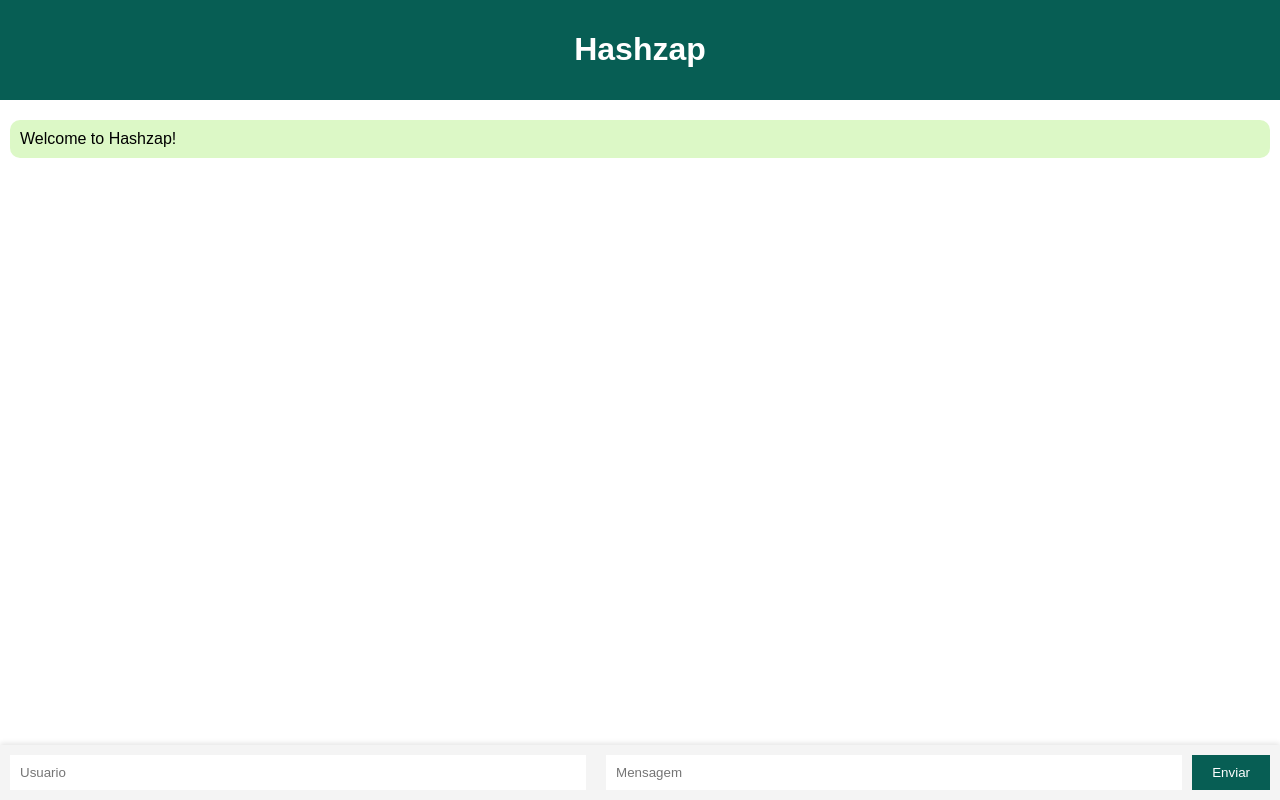
After one commit to edigarmaia/python-hashtag, a Flask app: template jornada python/aula4 - hashzap/templates/index.html in a window 1280 px wide. The commit adds this page. Run offline with Flask 3, Linux system fonts and the light colour scheme; the template is opened without the code that fills it, so the values that code supplies are empty; some libraries are stand-ins or nearby versions.

Commit message:
Projeto finalizado

```diff
--- a/jornada python/aula4 - hashzap/main.py
+++ b/jornada python/aula4 - hashzap/main.py
@@ -13,16 +13,28 @@
 
 # importar o flask
 from flask import Flask, render_template
+from flask_socketio import SocketIO, send
+
 
 # criar o app
 app = Flask(__name__)
+socketio = SocketIO(app, cors_allowed_origin="*")
+
+
+# funcionalidade de enviar mensagem
+@socketio.on("message")
+def gerenciar_mensagem(mensagem):
+    send(mensagem, broadcast=True)
+
 
 # criar a primeira pagina - primeira rota
 @app.route("/")
 def homepage():
-    return render_template("homepage.html")
+    return render_template("index.html")
+
 
 # roda o aplicativo
-app.run()
+socketio.run(app, host="192.168.100.153")
 
-# websocket
+# websocket -> faz a conexão entre duas pessoas que estão usando o mesmo site
+# pip install python-socketio flask-socketio simple-websocket
--- /dev/null
+++ b/jornada python/aula4 - hashzap/templates/index.html
@@ -0,0 +1,123 @@
+<!DOCTYPE html>
+<html lang="en">
+<head>
+    <meta charset="UTF-8">
+    <meta name="viewport" content="width=device-width, initial-scale=1.0">
+    <title>Hashzap</title>
+    <style>
+        * {
+            box-sizing: border-box;
+        }
+
+        body {
+            font-family: Arial, sans-serif;
+            margin: 0;
+            padding: 0;
+        }
+
+        #top-bar {
+            background-color: #075E54;
+            color: #FFF;
+            padding: 10px;
+            text-align: center;
+        }
+
+        #chat-container {
+            padding: 10px;
+            height: calc(100vh - 150px);
+            overflow-y: scroll;
+        }
+
+        #chat-container p {
+            background-color: #DCF8C6;
+            padding: 10px;
+            border-radius: 10px;
+            margin: 10px 0;
+        }
+
+        #input-container {
+            display: flex;
+            align-items: center;
+            position: fixed;
+            bottom: 0;
+            width: 100%;
+            background-color: #F4F4F4;
+            padding: 10px;
+            box-shadow: 0 -2px 5px rgba(0, 0, 0, 0.1);
+        }
+
+        #input-container input[type="text"] {
+            padding: 10px;
+            border: none;
+            outline: none;
+            flex: 1;
+        }
+
+        #input-container input#usuario {
+            margin-right: 10px;
+            width: 30%;
+        }
+
+        #input-container input#mensagem {
+            flex: 1;
+        }
+
+        #input-container button {
+            padding: 10px 20px;
+            background-color: #075E54;
+            color: #FFF;
+            border: none;
+            outline: none;
+            cursor: pointer;
+            margin-left: 10px;
+        }
+    </style>
+    <script src="https://cdnjs.cloudflare.com/ajax/libs/socket.io/4.7.1/socket.io.js" integrity="sha512-Z6C1p1NIexPj5MsVUunW4pg7uMX6/TT3CUVldmjXx2kpip1eZcrAnxIusDxyFIikyM9A61zOVNgvLr/TGudOQg==" crossorigin="anonymous" referrerpolicy="no-referrer"></script>
+    <script src="https://cdnjs.cloudflare.com/ajax/libs/jquery/3.7.0/jquery.min.js" integrity="sha512-3gJwYpMe3QewGELv8k/BX9vcqhryRdzRMxVfq6ngyWXwo03GFEzjsUm8Q7RZcHPHksttq7/GFoxjCVUjkjvPdw==" crossorigin="anonymous" referrerpolicy="no-referrer"></script>
+</head>
+<body>
+    <div id="top-bar">
+        <h1>Hashzap</h1>
+    </div>
+
+    <div id="chat-container">
+        <p>Welcome to Hashzap!</p>
+    </div>
+
+    <div id="input-container">
+        <input type="text" id="usuario" placeholder="Usuario" required>
+        <div style="width: 10px;"></div>
+        <input type="text" id="mensagem" placeholder="Mensagem" required>
+        <button id="botao">Enviar</button>
+    </div>
+
+    <script type="text/javascript">
+        $(document).ready(function() {
+            var socket = io("192.168.100.153:5000");
+            socket.on("connect", function() {
+                console.log("conectou");
+            });
+
+            socket.on("message", function(data) {
+                console.log("enviou mensagem");
+                $("#chat-container").append($('<p>').text(data));
+                // Scroll to the bottom of the chat container
+                $("#chat-container").scrollTop($("#chat-container")[0].scrollHeight);
+            });
+
+            $("#botao").on('click', function() {
+                console.log("clicou botao");
+                socket.send($('#usuario').val() + ": " + $('#mensagem').val());
+                $('#mensagem').val('');
+            });
+            $("#mensagem").on('keypress', function() {
+                if (event.key === "Enter") {
+                    console.log("deu enter");
+                    socket.send($('#usuario').val() + ": " + $('#mensagem').val());
+                    $('#mensagem').val('');
+                }
+            });
+        });
+    </script>
+</body>
+</html>
```
Also changed, not shown: jornada python/aula4 - hashzap/templates/homepage.html (+26 -2 lines).
